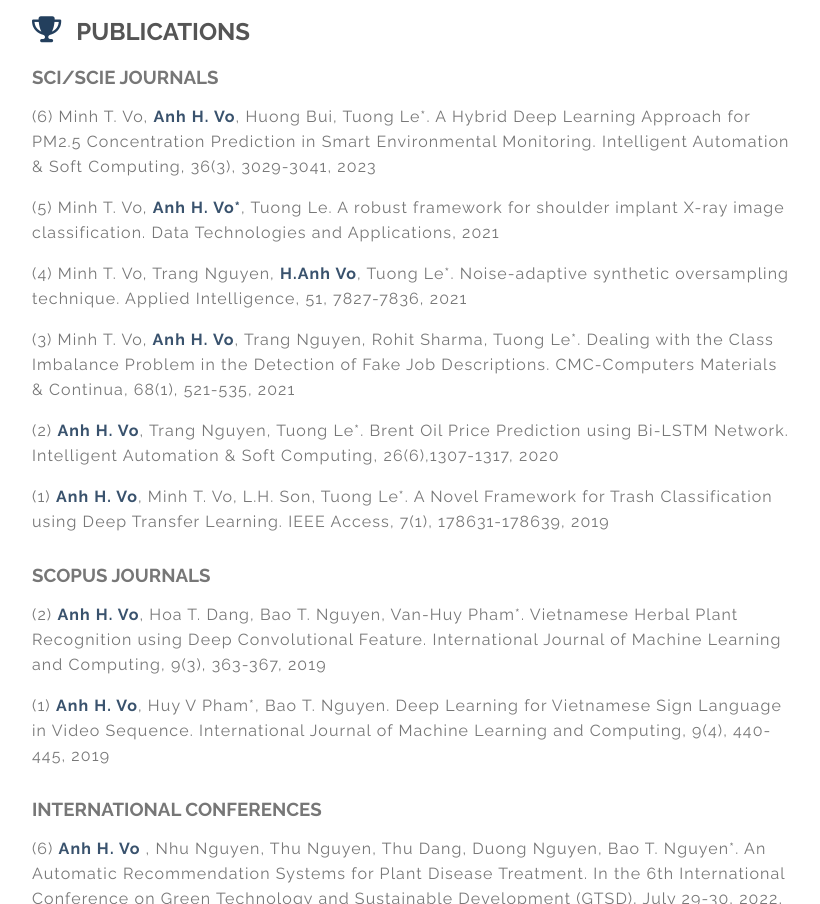
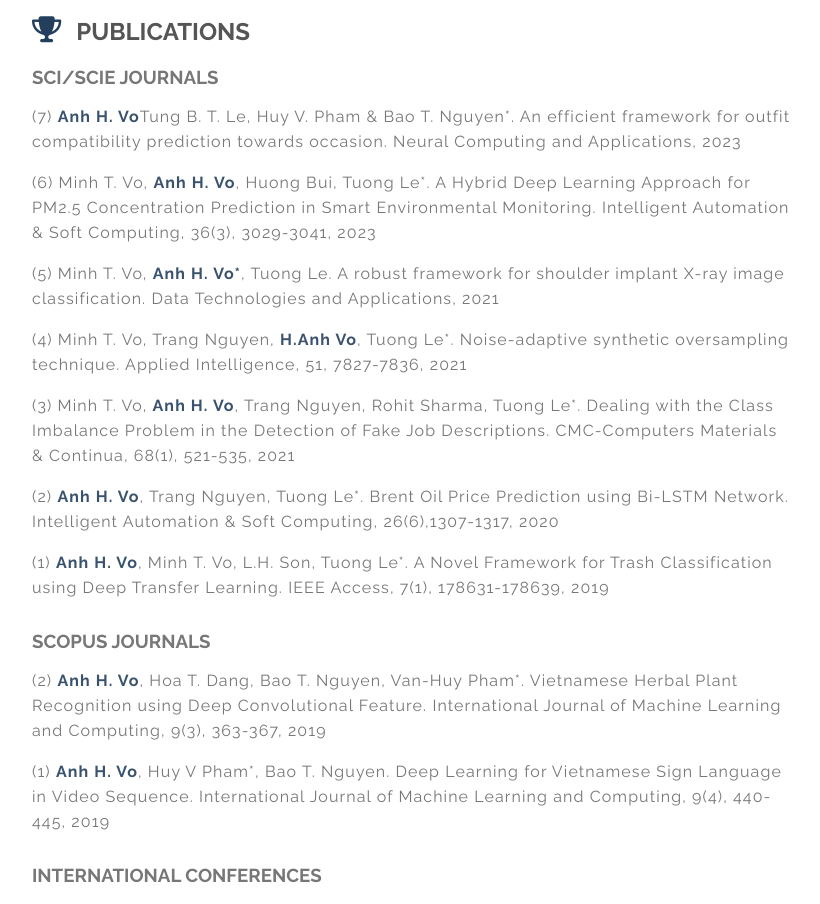
Before and after one commit to VoHoangAnh/vohoanganh.github.io, a website: page index.html in a window 1280 px wide. Shown: the part 937-1841 px from the top of the page, without its empty margins (448-1268 px from the left). Drawn offline with Linux system fonts and the light colour scheme.

Commit message:
Update index.html

```diff
--- a/index.html
+++ b/index.html
@@ -94,6 +94,9 @@
               <div class="item">
                 <h3> SCI/SCIE JOURNALS </h3>
                 <p></p>
+                <p>(7)  <span><b>Anh H. Vo</b></span>Tung B. T. Le, Huy V. Pham & Bao T. Nguyen*.
+                An efficient framework for outfit compatibility prediction towards occasion.
+                Neural Computing and Applications, 2023 </p>
                 <p>(6) Minh T. Vo, <span><b>Anh H. Vo</b></span>, Huong Bui, Tuong Le*.
                 A Hybrid Deep Learning Approach for PM2.5 Concentration Prediction in Smart Environmental Monitoring.
                   Intelligent Automation & Soft Computing, 36(3),  3029-3041, 2023 </p>
```
